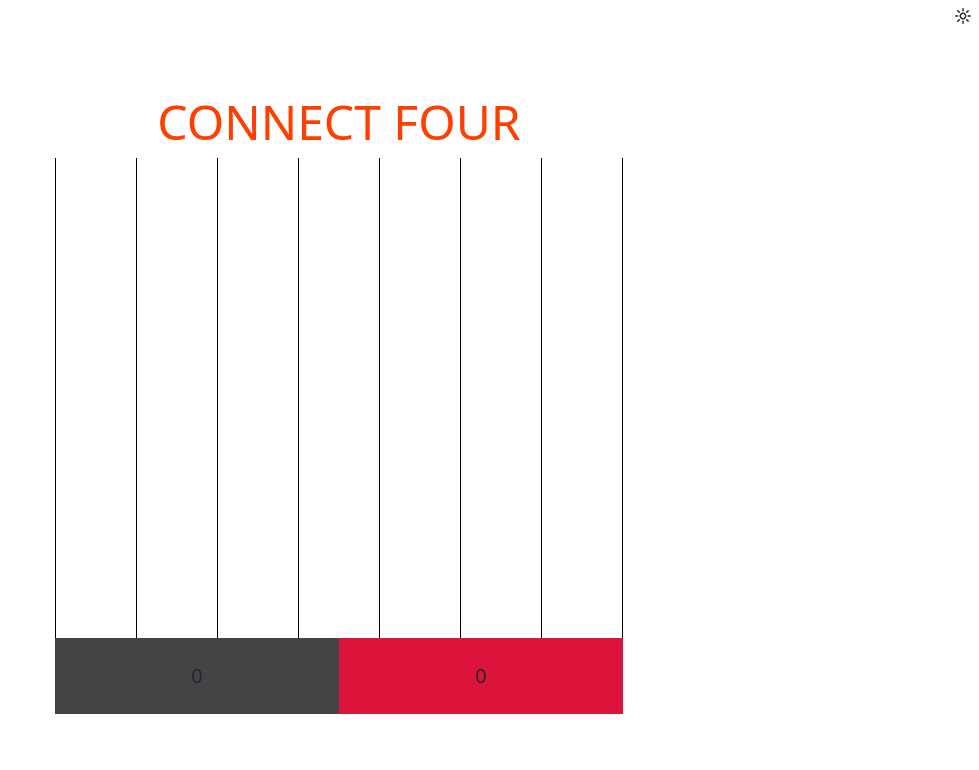
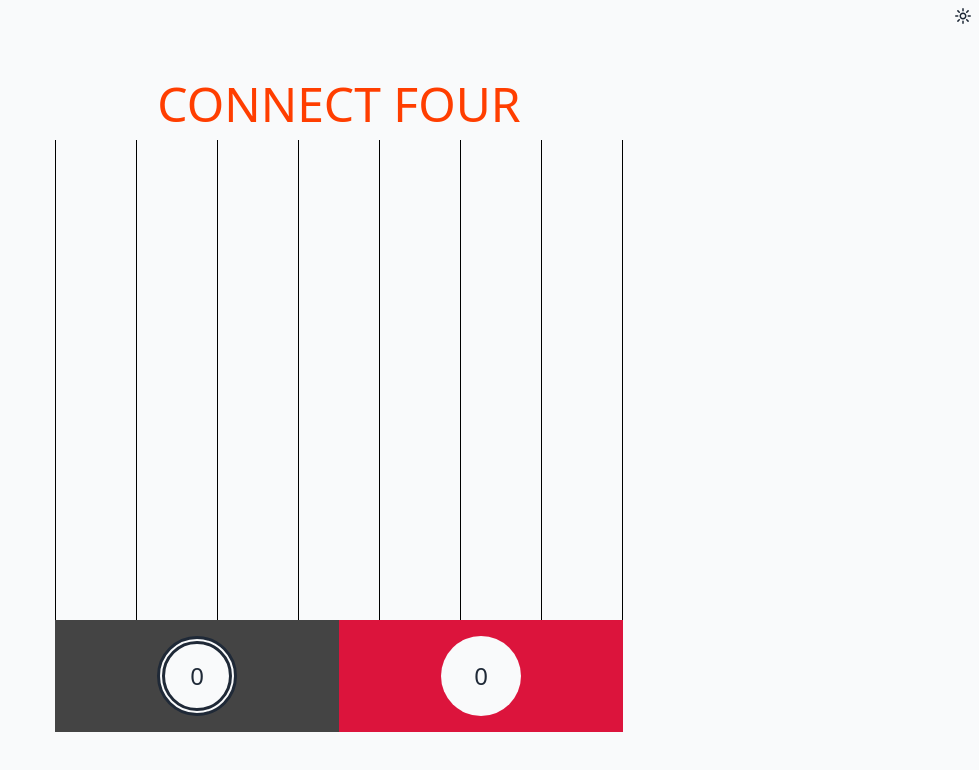
Before and after one commit to colinbate/connect-four, a Svelte app: page / in a window 1280 px wide. Shown: the top 770 px of the page, without its empty margins (301-1280 px from the left). Built offline with nearby package versions, Linux system fonts and the light colour scheme.

Commit message:
Current turn indicator, better score visibility

```diff
--- a/public/index.html
+++ b/public/index.html
@@ -12,6 +12,6 @@
 	<script defer src="build/bundle.js"></script>
 </head>
 
-<body class="text-gray-800 bg-white dark:text-white dark:bg-gray-800">
+<body class="text-gray-800 bg-gray-50 dark:text-white dark:bg-gray-800">
 </body>
 </html>
--- a/src/Game.svelte
+++ b/src/Game.svelte
@@ -1,13 +1,14 @@
 <script lang="ts">
-import { PLAYERS } from "./constants";
-
+  import { PLAYERS } from "./constants";
   import Grid from "./Grid.svelte";
   import Scoreboard from "./Scoreboard.svelte";
-import type { WinEvent } from "./types";
+  import type { WinEvent } from "./types";
+
+  let turn = 0;
   let scores = Array(PLAYERS).fill(0);
   function handleWin(ev: WinEvent) {
     scores[ev.detail.player] += 1;
   }
 </script>
-<Grid on:win={handleWin} />
-<Scoreboard {scores} />
+<Grid on:win={handleWin} bind:turn />
+<Scoreboard {scores} {turn} />
--- a/src/Grid.svelte
+++ b/src/Grid.svelte
@@ -1,14 +1,16 @@
 <script lang="ts">
   import Column from "./Column.svelte";
   import {createEventDispatcher} from 'svelte';
-import type { Board, PlayerId } from "./types";
-import { COLS, PLAYERS, ROWS } from "./constants";
-import { checkWin } from "./winning";
+  import type { Board, PlayerId } from "./types";
+  import { COLS, PLAYERS, ROWS } from "./constants";
+  import { checkWin } from "./winning";
+
+  export let turn: PlayerId;
+
   const dispatch = createEventDispatcher();
 
   const empty = () => Array.from(Array(COLS), () => ([]));
   let board: Board = empty();
-  let turn: PlayerId = 0;
 
   function handleClick(index: number) {
     if (board[index].length === ROWS) {
--- a/src/Score.svelte
+++ b/src/Score.svelte
@@ -1,10 +1,11 @@
 <script lang="ts">
-import { COLORS } from "./constants";
-import type { PlayerId } from "./types";
+  import { COLORS } from "./constants";
+  import type { PlayerId } from "./types";
   export let score: number;
   export let player: PlayerId;
+  export let current: boolean;
   $: color = COLORS[player];
 </script>
-<div class="flex-grow p-6 text-xl" style:background-color={color}>
-  {score}
+<div class="flex-grow p-4 text-2xl flex items-center justify-center" style:background-color={color}>
+  <div class:border-8={current} class="relative rounded-full border-double bg-gray-50 dark:bg-gray-800 dark:border-gray-50 border-gray-800 w-20 h-20 flex items-center justify-center">{score}</div>
 </div>
--- a/src/Scoreboard.svelte
+++ b/src/Scoreboard.svelte
@@ -1,10 +1,12 @@
 <script lang="ts">
   import Score from "./Score.svelte";
+  import type { PlayerId } from "./types";
+
   export let scores: number[];
-
+  export let turn: PlayerId;
 </script>
 <div class="w-full flex">
   {#each scores as score, i}
-    <Score {score} player={i} />
+    <Score {score} player={i} current={turn === i} />
   {/each}
 </div>
```
